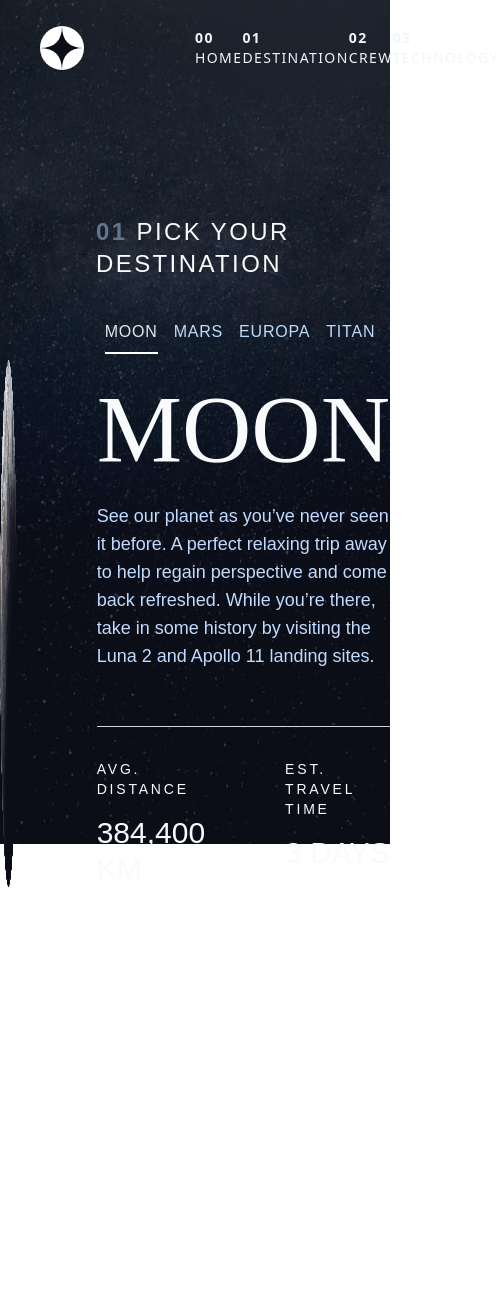
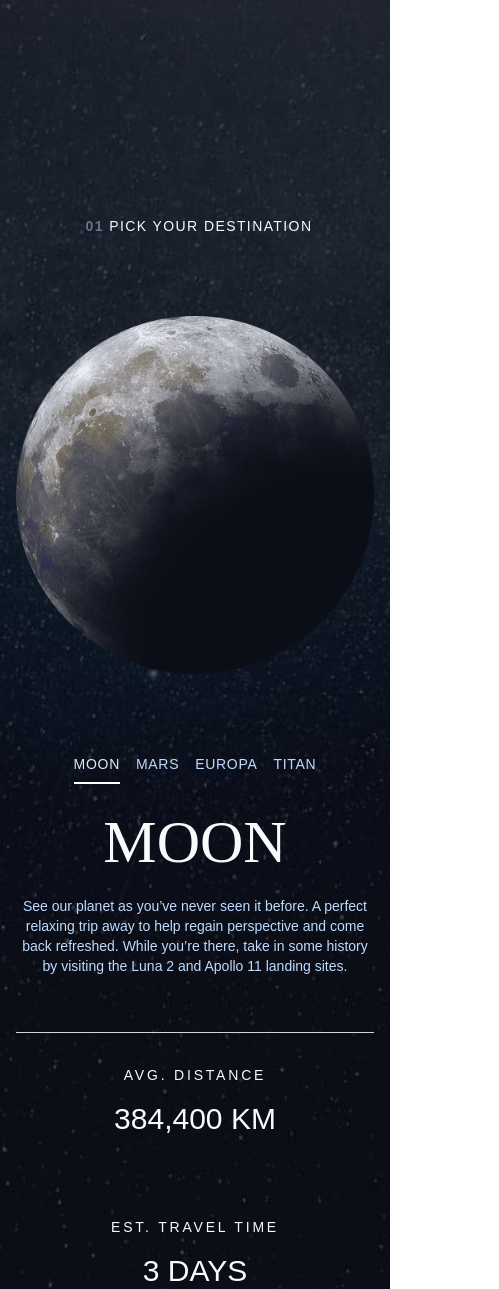
Before and after one commit to RedKamo/space-landing, a React (Vite) app: page /destination in a window 390 px wide. Shown: the whole page, 499 px wide, since content can reach past the window. Before the commit the page ends 887 px from the top, so only its background shows below. Built offline with nearby package versions, Linux system fonts and the light colour scheme.

Commit message:
full responsive destination section

```diff
--- a/src/App.jsx
+++ b/src/App.jsx
@@ -1,15 +1,14 @@
-import './App.css'
-import data from './data.json'
-import Layout from './Layout';
+import "./App.css";
+import data from "./data.json";
+import Layout from "./Layout";
 
-const App = ()=> {
-  console.log(data.technology);
+const App = () => {
   return (
-    <main className='text-4xl font-bold text-green-600 p-4 border-2 border-red-500'>
+    <main className="text-4xl font-bold ">
       <h2>welcome</h2>
-     <Layout/>
+      <Layout />
     </main>
-  )
-}
+  );
+};
 
-export default App
+export default App;
--- a/src/Layout.jsx
+++ b/src/Layout.jsx
@@ -1,13 +1,11 @@
-import Navbar from "./components/Navbar"
+import Navbar from "./components/Navbar";
 
+const Layout = ({ children }) => {
+  return (
+    <main className="min-h-screen ">
+      <section className="">{children}</section>
+    </main>
+  );
+};
 
-const Layout = ({children}) => {
-  return (
-    <main className="min-h-screen">
-       <Navbar/>
-       <section>{children}</section>
-    </main>
-  )
-}
-
-export default Layout
+export default Layout;
--- a/src/routes/Destination.jsx
+++ b/src/routes/Destination.jsx
@@ -1,47 +1,64 @@
-import { useState } from 'react'
-import {destinations} from '../data.json'
+import { useState } from "react";
+import { destinations } from "../data.json";
 
 const Destination = () => {
-  const [planets] = useState(destinations)
-  const [planet, setPlanet] = useState(0)
+  const [planets] = useState(destinations);
+  const [planet, setPlanet] = useState(0);
 
-  const { name, images, description, distance, travel } = planets[planet]
+  const { name, images, description, distance, travel } = planets[planet];
 
   return (
-    <main className="bg-destination-background bg-cover bg-center h-screen font-bella text-slate-50 pt-44  ">
-     <h1 className='max-w-7xl mx-auto  pl-24 font-barlow tracking-[0.1em] uppercase text-2xl py-10'> <span className=' text-slate-500 font-bold font-barlow'>01</span> Pick your Destination</h1>
-    <section className='flex justify-center gap-20 max-w-7xl mx-auto'>
-      <article className='w-full lg:w-2/4 flex justify-center'>
-        <img  className='mt-10' src={images.png} alt="" />
+    <main className="bg-destination-background bg-cover bg-center min-h-screen font-bella text-slate-50 pt-44 px-4 text-sm  ">
+      <h1 className="max-w-7xl mx-auto pl-2   md:text-left md:text-xl lg:text-3xl font-barlow tracking-[0.1em] uppercase text-center  py-10">
+        {" "}
+        <span className=" text-slate-500 font-bold font-barlow">01</span> Pick
+        your Destination
+      </h1>
+      <section className="flex flex-col lg:flex-row items-center justify-center gap-20 max-w-7xl mx-auto  min-h-[600px]">
+        <article className="w-full lg:w-1/2 flex justify-center">
+          <img className="mt-10" src={images.png} alt="" />
         </article>
-      <section className=' w-full lg:w-2/4 max-w-lg'>
-      {planets.map((pla, index)=>(
+        <section className=" w-full lg:w-1/2 flex flex-col items-center  justify-center text-sm md:text-base lg:items-start ">
+          <article>
+            {planets.map((pla, index) => (
               <button
                 key={index}
-            onClick={()=> setPlanet(index)}
+                onClick={() => setPlanet(index)}
                 className={`uppercase font-barlow  mx-2 tracking-wider text-blue-200 pb-2   ${
                   index === planet && "border-b-2 border-white text-slate-200 "
-                    }`}>{pla.name}</button>
+                }`}
+              >
+                {pla.name}
+              </button>
             ))}
-        <article className=' pt-5 font-barlow'>
-          <h2 className='text-8xl font-bella uppercase py-2'>{name}</h2>
-          <p className=' font-barlow text-lg text-blue-200 pt-4'>{description}</p>
-          <div className="flex-grow border-t border-gray-300 mt-14 "></div>
-          <section className='flex gap-20  pt-8 '>
+          </article>
+          <article className=" pt-5 font-barlow flex flex-col items-center max-w-xl  lg:items-start ">
+            <h2 className="text-6xl md:text-8xl font-bella uppercase py-2">
+              {name}
+            </h2>
+            <p className=" font-barlow  text-blue-200 pt-4 text-center text-sm md:text-base lg:text-left">
+              {description}
+            </p>
+            <div className="flex-grow border-t border-1 border-gray-300 mt-14 w-full "></div>
+            <section className="flex flex-col md:flex-row lg:text-start lg:justify-start gap-20  pt-8  w-full  justify-evenly text-center">
               <article>
-              <h3 className=' font-barlow uppercase text-sm tracking-[.2em]'>avg. Distance</h3>
-              <p className=' text-3xl uppercase pt-4'>{distance}</p>
+                <h3 className=" font-barlow uppercase text-sm tracking-[.2em]">
+                  avg. Distance
+                </h3>
+                <p className=" text-3xl uppercase pt-4">{distance}</p>
               </article>
               <article>
-              <h3 className='font-barlow uppercase text-sm tracking-[.2em]'>est. travel time</h3>
-              <p className='text-3xl uppercase pt-4'>{travel}</p>
+                <h3 className="font-barlow uppercase text-sm tracking-[.2em]">
+                  est. travel time
+                </h3>
+                <p className="text-3xl uppercase pt-4">{travel}</p>
               </article>
             </section>
           </article>
         </section>
       </section>
     </main>
-  )
-}
+  );
+};
 
-export default Destination
+export default Destination;
```
Lines whose indentation alone changed are shown as unchanged.
